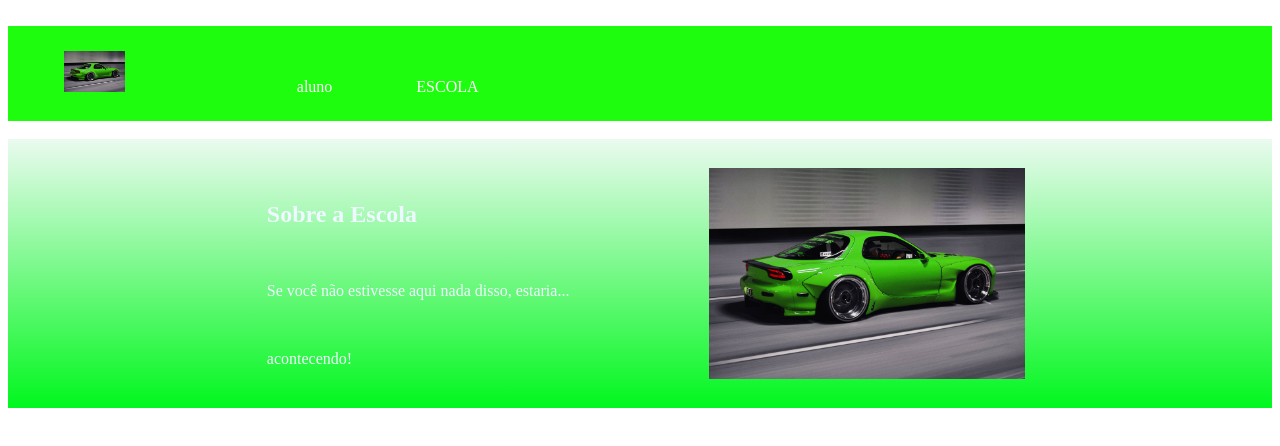
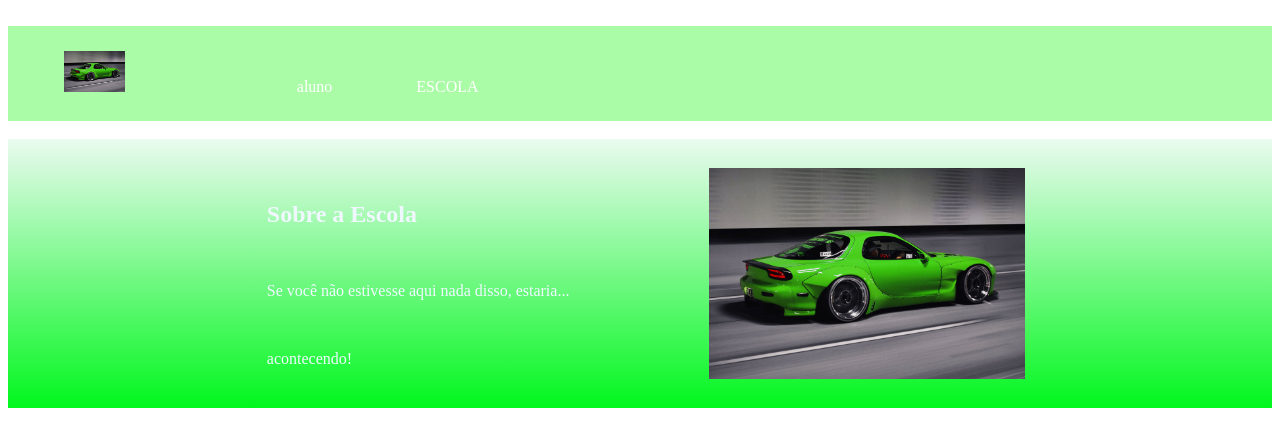
Before and after one commit to RafaVilchensk/olamundo, a plain HTML site: page index.html in a window 1280 px wide. Drawn offline with Linux system fonts and the light colour scheme.

Commit message:
edrftgybhnujmik,ol

```diff
--- a/style.css
+++ b/style.css
@@ -2,7 +2,7 @@
         padding: 0% 24px;
     font-size: 24px;
     }
-    .cabecalho {background-color: rgb(29, 253, 13);color: white;
+    .cabecalho {background-color: rgb(171, 252, 166);color: white;
         display:flex;
     justify-content: space-around; padding: 2% 24px;}
     .cabecalho-imagem{width: 5%;}
```
